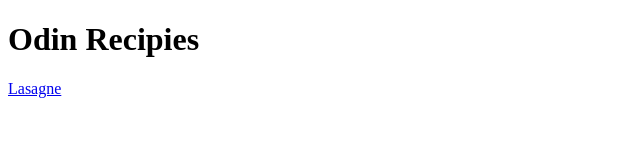
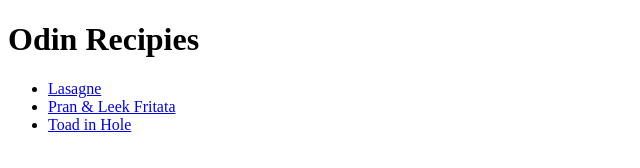
Before and after one commit to Ebonhowl/odin-recipes, a plain HTML site: page index.html in a window 1280 px wide. Shown: the whole page, without its empty margins (0-640 px from the left). Drawn offline with Linux system fonts and the light colour scheme.

Commit message:
added an unordered list of the recipie links to index.html and tided code and spelling.

```diff
--- a/index.html
+++ b/index.html
@@ -2,5 +2,10 @@
 <html lang="en">
     <h1>Odin Recipies</h1>
 
-    <a href="recipies/lasagne.html">Lasagne</a>
+    <ul>
+        <li><a href="recipies/lasagne.html">Lasagne</a></li>
+        <li><a href="recipies/prawn_leek_frittata.html">Pran & Leek Fritata</a></li>
+        <li><a href="recipies/toad_in_hole.html">Toad in Hole</a></li>
+    </ul>
+
 </html>
```
